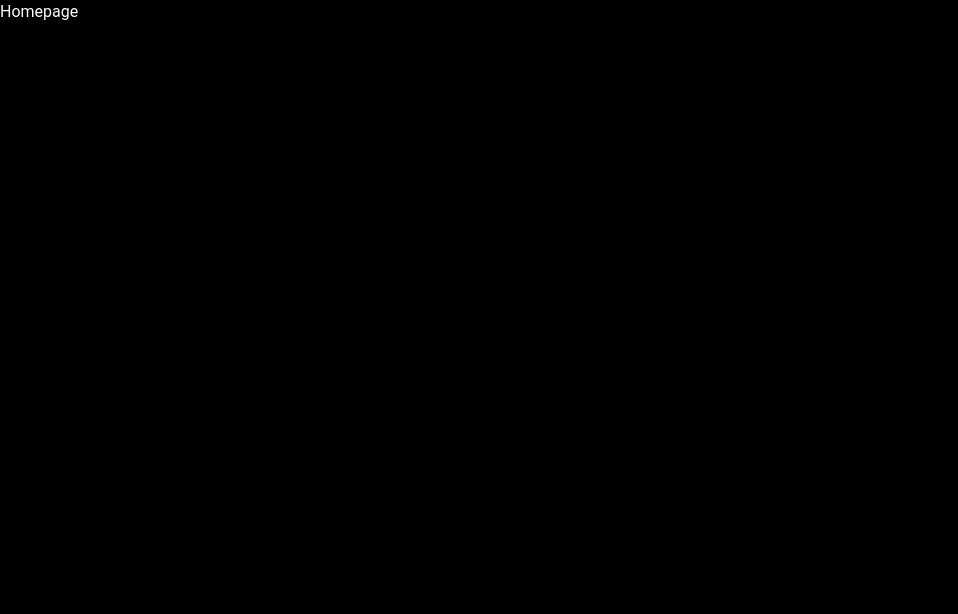
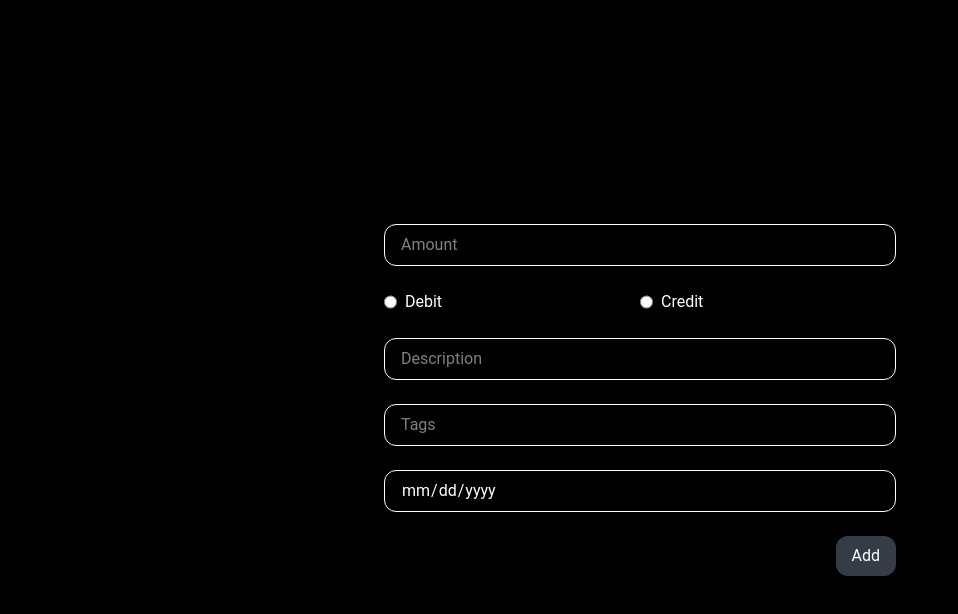
Before and after one commit to rohitrai3/Finance, a React (Vite) app in the folder WebApp/: page / in a window 1280 px wide. Shown: the top 614 px of the page, without its empty margins (0-958 px from the left). Built offline with nearby package versions, Linux system fonts and the light colour scheme; a web font is replaced by a local one.

Commit message:
Add transaction form

```diff
--- a/WebApp/src/Homepage.tsx
+++ b/WebApp/src/Homepage.tsx
@@ -1,5 +1,25 @@
 function Homepage() {
-  return <div>Homepage</div>
+  return <div className="flex h-screen items-center justify-center w-screen">
+    <form className="flex flex-col gap-6 w-lg">
+      <input className='border border-white px-4 py-2 rounded-xl' placeholder='Amount' type='text' />
+      <div className="flex">
+        <div className="flex flex-1 gap-2">
+          <input name="type" type="radio" value="debit" />
+          <label>Debit</label>
+        </div>
+        <div className="flex flex-1 gap-2">
+          <input name="type" type="radio" value="credit" />
+          <label>Credit</label>
+        </div>
+      </div>
+      <input className='border border-white px-4 py-2 rounded-xl' placeholder='Description' type='text' />
+      <input className='border border-white px-4 py-2 rounded-xl' placeholder='Tags' type='text' />
+      <input className="border border-white px-4 py-2 rounded-xl" type="date" />
+      <div className="flex justify-end">
+        <input className="bg-gray px-4 py-2 rounded-xl w-fit" type="submit" value="Add" />
+      </div>
+    </form>
+  </div>
 }
 
 export default Homepage
--- a/WebApp/src/index.css
+++ b/WebApp/src/index.css
@@ -6,5 +6,6 @@
 }
 
 @theme {
+  --color-gray: #343d46;
   --font-roboto: roboto;
 }
```
